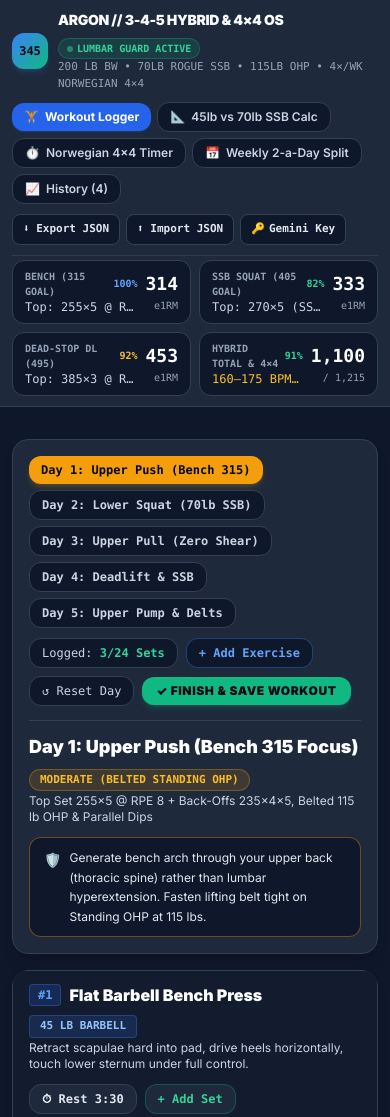
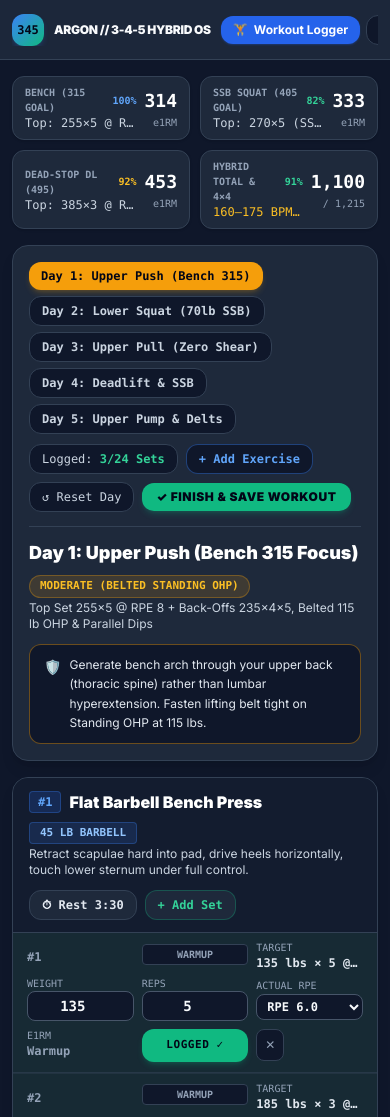
Before and after one commit to michaelbush1313/michaelbush1313.github.io, a plain HTML site: page index.html in a window 390 px wide. Shown: the top 1117 px of the page. Drawn offline with nearby package versions, Linux system fonts and the light colour scheme.

Commit message:
Implement fixed top navigation and layout adjustments
Added a fixed top navigation bar and adjusted layout for responsiveness. Updated grid settings and modified various elements for better alignment and styling.

```diff
--- a/index.html
+++ b/index.html
@@ -87,28 +87,66 @@
             padding: 8px;
         }
 
-        /* Zero-Horizontal-Scroll Full-Width Set Row Grid */
+        /* Fixed 60px Top Navigation Bar */
+        .top-fixed-nav {
+            position: fixed;
+            top: 0;
+            left: 0;
+            right: 0;
+            height: 60px;
+            z-index: 50;
+        }
+
+        /* Zero-Horizontal-Scroll 9-Column Set Row Grid (No Inline Plate Math) */
         .set-row-grid {
             display: grid;
-            grid-template-columns: 112px minmax(135px, 1.15fr) 92px 76px 104px minmax(145px, 1.25fr) 136px;
+            grid-template-columns: 28px 78px minmax(110px, 1.25fr) minmax(70px, 0.7fr) minmax(58px, 0.55fr) minmax(96px, 0.85fr) minmax(80px, 0.75fr) 98px 28px;
             gap: 0.5rem;
             align-items: center;
             width: 100%;
         }
 
-        @media (max-width: 1180px) {
+        .set-row-grid > * {
+            min-width: 0;
+            width: 100%;
+            box-sizing: border-box;
+        }
+
+        @media (max-width: 860px) {
             .set-row-grid {
-                grid-template-columns: repeat(auto-fit, minmax(115px, 1fr));
+                grid-template-columns: repeat(auto-fit, minmax(95px, 1fr));
                 gap: 0.5rem;
             }
         }
 
-        /* Sticky Right Gemini AI Coach Sidebar that scrolls with the user */
+        /* Fixed Right Gemini AI Coach & Rest Timer Sidebar that always scrolls with user */
         @media (min-width: 1024px) {
+            .main-workspace-layout {
+                padding-top: 76px;
+                padding-right: 402px;
+                padding-left: 16px;
+                padding-bottom: 48px;
+            }
+
             .sticky-coach-panel {
-                position: sticky;
-                top: 0.75rem;
-                height: calc(100vh - 1.5rem);
+                position: fixed;
+                top: 72px;
+                right: 16px;
+                bottom: 16px;
+                width: 370px;
+                z-index: 40;
+                display: flex;
+                flex-direction: column;
+                overflow: hidden;
+            }
+        }
+
+        @media (max-width: 1023px) {
+            .main-workspace-layout {
+                padding-top: 76px;
+                padding-left: 12px;
+                padding-right: 12px;
+                padding-bottom: 32px;
             }
         }
 
@@ -132,73 +170,83 @@
 <body class="bg-[#0f172a] text-[#f8fafc] w-full min-h-screen flex flex-col m-0 p-0 selection:bg-blue-500 selection:text-white">
 
     <!-- =====================================================================
-         COMPACT FULL-WIDTH TOP HEADER (NAVIGATION + 3-4-5 TELEMETRY + BACKUP)
-         Eliminates the left sidebar so lift cards extend edge-to-edge on the left
+         FIXED 60PX FULL-WIDTH TOP HEADER (NAVIGATION + BACKUP + API KEY)
     ===================================================================== -->
-    <header class="w-full bg-[#1e293b] border-b border-[#334155] px-3 sm:px-5 py-2.5">
-        <div class="w-full flex flex-col gap-2.5">
-            <!-- Top Row: Brand, Primary Module Navigation Tabs, and JSON Backup / API Key Controls -->
-            <div class="w-full flex flex-wrap items-center justify-between gap-2.5">
+    <header class="top-fixed-nav w-full bg-[#1e293b]/95 backdrop-blur-md border-b border-[#334155] px-3 sm:px-5 flex items-center">
+        <div class="w-full flex items-center justify-between gap-2.5 overflow-x-auto no-scrollbar">
             <!-- Brand & Lumbar Guard Status -->
-                <div class="flex items-center gap-2.5">
-                    <div class="w-9 h-9 rounded-xl bg-gradient-to-br from-blue-500 to-emerald-500 flex items-center justify-center shadow-md shadow-blue-500/20 font-black text-slate-950 font-mono text-xs shrink-0">
+            <div class="flex items-center gap-2.5 shrink-0">
+                <div class="w-8 h-8 rounded-xl bg-gradient-to-br from-blue-500 to-emerald-500 flex items-center justify-center shadow-md shadow-blue-500/20 font-black text-slate-950 font-mono text-xs shrink-0">
                     345
                 </div>
                 <div>
-                        <div class="flex flex-wrap items-center gap-2">
-                            <h1 class="text-sm sm:text-base font-black tracking-tight uppercase text-slate-50">
-                                ARGON // 3-4-5 HYBRID & 4×4 OS
+                    <div class="flex items-center gap-2">
+                        <h1 class="text-xs sm:text-sm font-black tracking-tight uppercase text-slate-50 whitespace-nowrap">
+                            ARGON // 3-4-5 HYBRID OS
                         </h1>
-                            <span class="inline-flex items-center gap-1 px-2 py-0.5 text-[10px] font-mono font-semibold uppercase rounded-full bg-emerald-500/15 text-emerald-400 border border-emerald-500/30">
+                        <span class="hidden xl:inline-flex items-center gap-1 px-2 py-0.5 text-[10px] font-mono font-semibold uppercase rounded-full bg-emerald-500/15 text-emerald-400 border border-emerald-500/30">
                             <span class="w-1.5 h-1.5 rounded-full bg-emerald-400 animate-pulse"></span>
-                                Lumbar Guard Active
+                            Lumbar Guard
                         </span>
                     </div>
-                        <p class="text-[11px] text-slate-400 font-mono">
-                            200 LB BW • 70LB ROGUE SSB • 115LB OHP • 4×/WK NORWEGIAN 4×4
+                    <p class="hidden sm:block text-[10px] text-slate-400 font-mono whitespace-nowrap">
+                        200 LB BW • 70LB ROGUE SSB • 115LB OHP • 4×/WK 4×4
                     </p>
                 </div>
             </div>
 
-                <!-- Module Switcher Tabs (Moved from Left Sidebar into Top Header) -->
-                <nav class="flex flex-wrap items-center gap-1.5">
-                    <button type="button" onclick="switchModule('logger')" id="navBtn-logger" class="px-3 py-1.5 rounded-xl text-xs font-bold bg-blue-600 text-white shadow-sm shadow-blue-600/30 transition flex items-center gap-1.5">
+            <!-- Module Switcher Tabs -->
+            <nav class="flex items-center gap-1.5 shrink-0">
+                <button type="button" onclick="switchModule('logger')" id="navBtn-logger" class="px-3 py-1.5 rounded-xl text-xs font-bold bg-blue-600 text-white shadow-sm shadow-blue-600/30 transition flex items-center gap-1.5 whitespace-nowrap">
                     <span>🏋️</span><span>Workout Logger</span>
                 </button>
-                    <button type="button" onclick="switchModule('plates')" id="navBtn-plates" class="px-3 py-1.5 rounded-xl text-xs font-semibold bg-[#0f172a] hover:bg-slate-800 text-slate-300 border border-[#334155] transition flex items-center gap-1.5">
-                        <span>📐</span><span>45lb vs 70lb SSB Calc</span>
-                    </button>
-                    <button type="button" onclick="switchModule('timers')" id="navBtn-timers" class="px-3 py-1.5 rounded-xl text-xs font-semibold bg-[#0f172a] hover:bg-slate-800 text-slate-300 border border-[#334155] transition flex items-center gap-1.5">
-                        <span>⏱️</span><span>Norwegian 4×4 Timer</span>
-                    </button>
-                    <button type="button" onclick="switchModule('schedule')" id="navBtn-schedule" class="px-3 py-1.5 rounded-xl text-xs font-semibold bg-[#0f172a] hover:bg-slate-800 text-slate-300 border border-[#334155] transition flex items-center gap-1.5">
-                        <span>📅</span><span>Weekly 2-a-Day Split</span>
-                    </button>
-                    <button type="button" onclick="switchModule('history')" id="navBtn-history" class="px-3 py-1.5 rounded-xl text-xs font-semibold bg-[#0f172a] hover:bg-slate-800 text-slate-300 border border-[#334155] transition flex items-center gap-1.5">
+                <button type="button" onclick="switchModule('plates')" id="navBtn-plates" class="px-3 py-1.5 rounded-xl text-xs font-semibold bg-[#0f172a] hover:bg-slate-800 text-slate-300 border border-[#334155] transition flex items-center gap-1.5 whitespace-nowrap">
+                    <span>📐</span><span>SSB / Plate Calc</span>
+                </button>
+                <button type="button" onclick="switchModule('timers')" id="navBtn-timers" class="px-3 py-1.5 rounded-xl text-xs font-semibold bg-[#0f172a] hover:bg-slate-800 text-slate-300 border border-[#334155] transition flex items-center gap-1.5 whitespace-nowrap">
+                    <span>⏱️</span><span>4×4 Timer</span>
+                </button>
+                <button type="button" onclick="switchModule('schedule')" id="navBtn-schedule" class="px-3 py-1.5 rounded-xl text-xs font-semibold bg-[#0f172a] hover:bg-slate-800 text-slate-300 border border-[#334155] transition flex items-center gap-1.5 whitespace-nowrap">
+                    <span>📅</span><span>Weekly Split</span>
+                </button>
+                <button type="button" onclick="switchModule('history')" id="navBtn-history" class="px-3 py-1.5 rounded-xl text-xs font-semibold bg-[#0f172a] hover:bg-slate-800 text-slate-300 border border-[#334155] transition flex items-center gap-1.5 whitespace-nowrap">
                     <span>📈</span><span>History (<span id="navHistoryCount">4</span>)</span>
                 </button>
             </nav>
 
             <!-- Portable JSON Export/Import & Gemini API Key -->
-                <div class="flex flex-wrap items-center gap-1.5">
-                    <button type="button" onclick="exportTrainingDataJSON()" class="px-2.5 py-1.5 rounded-lg bg-[#0f172a] hover:bg-blue-600 text-slate-200 hover:text-white border border-[#334155] text-[11px] font-mono font-semibold transition" title="Download JSON backup of all logs">
-                        ⬇ Export JSON
-                    </button>
-                    <label class="px-2.5 py-1.5 rounded-lg bg-[#0f172a] hover:bg-emerald-600 text-slate-200 hover:text-white border border-[#334155] text-[11px] font-mono font-semibold transition cursor-pointer" title="Restore JSON backup">
-                        ⬆ Import JSON
+            <div class="flex items-center gap-1.5 shrink-0">
+                <button type="button" onclick="exportTrainingDataJSON()" class="px-2.5 py-1.5 rounded-lg bg-[#0f172a] hover:bg-blue-600 text-slate-200 hover:text-white border border-[#334155] text-[11px] font-mono font-semibold transition whitespace-nowrap" title="Download JSON backup of all logs">
+                    ⬇ Export
+                </button>
+                <label class="px-2.5 py-1.5 rounded-lg bg-[#0f172a] hover:bg-emerald-600 text-slate-200 hover:text-white border border-[#334155] text-[11px] font-mono font-semibold transition cursor-pointer whitespace-nowrap" title="Restore JSON backup">
+                    ⬆ Import
                     <input type="file" accept=".json" onchange="importTrainingDataJSON(event)" class="hidden">
                 </label>
-                    <button type="button" onclick="openApiKeyModal()" class="px-2.5 py-1.5 rounded-lg bg-[#0f172a] hover:bg-slate-800 text-slate-200 border border-[#334155] font-mono text-[11px] font-semibold flex items-center gap-1 transition">
+                <button type="button" onclick="openApiKeyModal()" class="px-2.5 py-1.5 rounded-lg bg-[#0f172a] hover:bg-slate-800 text-slate-200 border border-[#334155] font-mono text-[11px] font-semibold flex items-center gap-1 transition whitespace-nowrap">
                     <span>🔑</span>
                     <span id="apiKeyStatusText">Gemini Key</span>
                 </button>
             </div>
         </div>
-
-            <!-- Second Compact Row: 3-4-5 Club Live Telemetry Badges -->
-            <div class="grid grid-cols-2 md:grid-cols-4 gap-2 pt-1 border-t border-[#334155]/80">
+    </header>
+
+    <!-- =====================================================================
+         MAIN WORKSPACE + FIXED RIGHT GEMINI AI COACH SIDEBAR
+         - Left/Main Column: Reserved right padding (`402px`) on desktop so
+           cards never collide with the fixed 370px right coach panel.
+    ===================================================================== -->
+    <div class="main-workspace-layout w-full flex-1 space-y-4">
+
+        <!-- =================================================================
+             LEFT / MAIN WORKSPACE
+        ================================================================= -->
+        <main class="w-full min-w-0 space-y-4">
+
+            <!-- 3-4-5 CLUB LIVE TELEMETRY BADGES -->
+            <div class="grid grid-cols-2 md:grid-cols-4 gap-2.5">
                 <!-- Bench Badge -->
-                <div class="bg-[#0f172a] border border-[#334155] rounded-xl px-3 py-2 flex items-center justify-between gap-2">
+                <div class="bg-[#1e293b] border border-[#334155] rounded-xl px-3 py-2 flex items-center justify-between gap-2 shadow">
                     <div class="min-w-0">
                         <div class="flex items-center gap-1.5">
                             <span class="text-[10px] font-mono font-bold uppercase text-slate-400">BENCH (315 GOAL)</span>
@@ -213,7 +261,7 @@
                 </div>
 
                 <!-- Squat / 70lb SSB Badge -->
-                <div class="bg-[#0f172a] border border-[#334155] rounded-xl px-3 py-2 flex items-center justify-between gap-2">
+                <div class="bg-[#1e293b] border border-[#334155] rounded-xl px-3 py-2 flex items-center justify-between gap-2 shadow">
                     <div class="min-w-0">
                         <div class="flex items-center gap-1.5">
                             <span class="text-[10px] font-mono font-bold uppercase text-slate-400">SSB SQUAT (405 GOAL)</span>
@@ -228,7 +276,7 @@
                 </div>
 
                 <!-- Deadlift Badge -->
-                <div class="bg-[#0f172a] border border-[#334155] rounded-xl px-3 py-2 flex items-center justify-between gap-2">
+                <div class="bg-[#1e293b] border border-[#334155] rounded-xl px-3 py-2 flex items-center justify-between gap-2 shadow">
                     <div class="min-w-0">
                         <div class="flex items-center gap-1.5">
                             <span class="text-[10px] font-mono font-bold uppercase text-slate-400">DEAD-STOP DL (495)</span>
@@ -243,7 +291,7 @@
                 </div>
 
                 <!-- Hybrid Total & 4x4 Cadence Badge -->
-                <div class="bg-[#0f172a] border border-[#334155] rounded-xl px-3 py-2 flex items-center justify-between gap-2">
+                <div class="bg-[#1e293b] border border-[#334155] rounded-xl px-3 py-2 flex items-center justify-between gap-2 shadow">
                     <div class="min-w-0">
                         <div class="flex items-center gap-1.5">
                             <span class="text-[10px] font-mono font-bold uppercase text-slate-400">HYBRID TOTAL & 4×4</span>
@@ -257,20 +305,6 @@
                     </div>
                 </div>
             </div>
-        </div>
-    </header>
-
-    <!-- =====================================================================
-         2-COLUMN MAIN LAYOUT BELOW HEADER
-         - Left/Main Column (~72% width, extends to left edge): Exercise Cards
-         - Right Column (~28% width, 380px–420px): Sticky Gemini AI Coach Sidebar
-    ===================================================================== -->
-    <div class="w-full flex-1 px-3 sm:px-5 py-4 grid grid-cols-1 lg:grid-cols-[minmax(0,1fr)_380px] xl:grid-cols-[minmax(0,1fr)_420px] gap-5 items-start">
-
-        <!-- =================================================================
-             LEFT / MAIN WORKSPACE (EXTENDS ALL THE WAY TO THE LEFT EDGE)
-        ================================================================= -->
-        <main class="w-full min-w-0 space-y-4">
 
             <!-- AUTOMATIC LUMBAR ERECTOR GUARDRAIL BANNER -->
             <div id="lumbarGuardrailBanner" class="hidden bg-red-950/90 border-2 border-red-500 rounded-2xl p-4 flex flex-col xl:flex-row items-start xl:items-center justify-between gap-4 shadow-2xl">
@@ -1484,19 +1518,16 @@
             active.exercises.forEach((ex, exIdx) => {
                 const isSSB = ex.barType === '70lb_SSB';
                 const isBar45 = ex.barType === '45lb';
-                const barWeight = isSSB ? 70 : isBar45 ? 45 : null;
 
                 // Check if this axial exercise has any set logged/selected at RPE >= 9.5
                 const hasHighRpeAxialSet = ex.isAxial && ex.sets.some(s => parseFloat(s.rpe) >= 9.5);
 
                 const card = document.createElement('div');
-                card.className = 'bg-[#1e293b] border border-[#334155] rounded-2xl overflow-visible shadow-lg';
+                card.className = 'bg-[#1e293b] border border-[#334155] rounded-2xl overflow-hidden shadow-lg';
 
                 let setRowsHtml = '';
                 ex.sets.forEach((s, sIdx) => {
                     const e1rmVal = s.type === 'WARMUP' ? null : computeE1RM(s.weight, s.reps, s.rpe);
-                    const plateInfo = barWeight ? computePlatesPerSide(s.weight, barWeight) : null;
-                    const compactPlateText = plateInfo ? formatCompactPlates(plateInfo.plates) : ex.barType;
                     const isDangerRpe = ex.isAxial && parseFloat(s.rpe) >= 9.5;
                     const prescriptionText = s.targetDesc || `${s.targetWeight || s.weight} lbs × ${s.targetReps || s.reps} @ RPE ${s.targetRpe || s.rpe}`;
 
@@ -1515,15 +1546,19 @@
                         <div class="set-row-grid px-3.5 py-2.5 border-b border-[#334155]/60 transition ${
                             s.completed ? 'bg-emerald-950/25' : isDangerRpe ? 'bg-red-950/40' : 'hover:bg-[#0f172a]/40'
                         }">
-                            <!-- Col 1: Set # & Type Badge -->
-                            <div class="flex items-center gap-2">
-                                <span class="font-mono text-xs font-extrabold text-slate-400 w-5">#${sIdx + 1}</span>
-                                <span class="px-2 py-0.5 rounded text-[10px] font-mono font-bold uppercase ${typeBadgeClass}">
+                            <!-- Col 1: Set # (28px) -->
+                            <div class="font-mono text-xs font-extrabold text-slate-400">
+                                #${sIdx + 1}
+                            </div>
+
+                            <!-- Col 2: Set Type Badge (78px) -->
+                            <div>
+                                <span class="inline-block w-full text-center px-1.5 py-0.5 rounded text-[10px] font-mono font-bold uppercase truncate ${typeBadgeClass}">
                                     ${s.type}
                                 </span>
                             </div>
 
-                            <!-- Col 2: Target Prescription -->
+                            <!-- Col 3: Target Prescription -->
                             <div class="min-w-0">
                                 <span class="text-[10px] font-mono uppercase text-slate-400 block leading-none mb-0.5">TARGET</span>
                                 <span class="font-mono text-xs text-slate-200 font-semibold truncate block" title="${prescriptionText}">
@@ -1531,27 +1566,27 @@
                                 </span>
                             </div>
 
-                            <!-- Col 3: Weight (lbs) Input -->
-                            <div>
+                            <!-- Col 4: Weight (lbs) Input -->
+                            <div class="min-w-0">
                                 <span class="text-[10px] font-mono uppercase text-slate-400 block leading-none mb-0.5">WEIGHT</span>
                                 <input type="number" step="5" value="${s.weight}"
                                     onchange="handleSetFieldChange('${ex.id}', '${s.id}', 'weight', this.value)"
-                                    class="w-full px-2 py-1 font-mono text-sm font-bold text-center">
-                            </div>
-
-                            <!-- Col 4: Reps Input -->
-                            <div>
+                                    class="w-full px-1.5 py-1 font-mono text-sm font-bold text-center">
+                            </div>
+
+                            <!-- Col 5: Reps Input -->
+                            <div class="min-w-0">
                                 <span class="text-[10px] font-mono uppercase text-slate-400 block leading-none mb-0.5">REPS</span>
                                 <input type="number" min="1" value="${s.reps}"
                                     onchange="handleSetFieldChange('${ex.id}', '${s.id}', 'reps', this.value)"
-                                    class="w-full px-2 py-1 font-mono text-sm font-bold text-center">
-                            </div>
-
-                            <!-- Col 5: RPE Select Dropdown -->
-                            <div>
+                                    class="w-full px-1.5 py-1 font-mono text-sm font-bold text-center">
+                            </div>
+
+                            <!-- Col 6: Actual RPE Select Dropdown -->
+                            <div class="min-w-0">
                                 <span class="text-[10px] font-mono uppercase text-slate-400 block leading-none mb-0.5">ACTUAL RPE</span>
                                 <select onchange="handleSetFieldChange('${ex.id}', '${s.id}', 'rpe', this.value)"
-                                    class="w-full px-2 py-1 font-mono text-xs font-bold ${
+                                    class="w-full px-1.5 py-1 font-mono text-xs font-bold ${
                                         isDangerRpe ? 'text-red-400 border-red-500' : 'text-amber-400'
                                     }">
                                     ${[6.0, 6.5, 7.0, 7.5, 8.0, 8.5, 9.0, 9.5, 10.0]
@@ -1560,37 +1595,30 @@
                                 </select>
                             </div>
 
-                            <!-- Col 6: Live RTS e1RM Readout & Plate Math Quick-View Button -->
+                            <!-- Col 7: Clean Live RTS e1RM Readout (Inline Plate Math Removed) -->
                             <div class="min-w-0">
-                                <div class="flex items-center gap-1.5">
-                                    <span class="text-[10px] font-mono uppercase text-slate-400">e1RM:</span>
-                                    <span class="font-mono text-xs font-black ${e1rmVal ? 'text-emerald-400' : 'text-slate-500'}">
+                                <span class="text-[10px] font-mono uppercase text-slate-400 block leading-none mb-0.5">E1RM</span>
+                                <span class="font-mono text-xs font-black truncate block ${e1rmVal ? 'text-emerald-400' : 'text-slate-400'}">
                                     ${e1rmVal ? e1rmVal + ' lbs' : 'Warmup'}
                                 </span>
                             </div>
-                                ${
-                                    barWeight
-                                        ? `<button type="button" onclick="openInPlateCalculator(${s.weight}, ${barWeight})"
-                                               class="mt-0.5 text-[11px] font-mono text-blue-400 hover:text-blue-300 underline decoration-dotted truncate block"
-                                               title="Open in ${barWeight} lb Bar Plate Calculator">
-                                               📐 ${compactPlateText}
-                                           </button>`
-                                        : `<span class="text-[11px] font-mono text-slate-500 block mt-0.5">${compactPlateText}</span>`
-                                }
-                            </div>
-
-                            <!-- Col 7: Prominent Log Set / Logged ✓ Button + Delete -->
-                            <div class="flex items-center justify-end gap-1.5">
+
+                            <!-- Col 8: Log Set / Logged ✓ Button (98px) -->
+                            <div>
                                 <button type="button" onclick="logSetAndAnalyze('${ex.id}', '${s.id}')"
-                                    class="flex-1 py-2 px-2.5 rounded-xl font-mono text-xs font-black uppercase tracking-wider transition ${
+                                    class="w-full py-2 px-2 rounded-xl font-mono text-[11px] font-black uppercase tracking-wider transition whitespace-nowrap ${
                                         s.completed
                                             ? 'bg-emerald-500 hover:bg-emerald-400 text-slate-950 shadow-md shadow-emerald-500/20'
                                             : 'bg-blue-600 hover:bg-blue-500 text-white shadow-md shadow-blue-600/25'
                                     }">
                                     ${s.completed ? 'Logged ✓' : 'Log Set'}
                                 </button>
+                            </div>
+
+                            <!-- Col 9: Delete Set Button (28px, Always Aligned) -->
+                            <div>
                                 <button type="button" onclick="deleteSetFromExercise('${ex.id}', '${s.id}')"
-                                    class="px-2 py-2 rounded-xl bg-[#0f172a] hover:bg-red-500/20 text-slate-400 hover:text-red-400 border border-[#334155] text-xs"
+                                    class="w-7 h-8 rounded-lg bg-[#0f172a] hover:bg-red-500/20 text-slate-400 hover:text-red-400 border border-[#334155] text-xs flex items-center justify-center transition"
                                     title="Remove Set">
                                     ✕
                                 </button>
```
Lines whose indentation alone changed are shown as unchanged.
